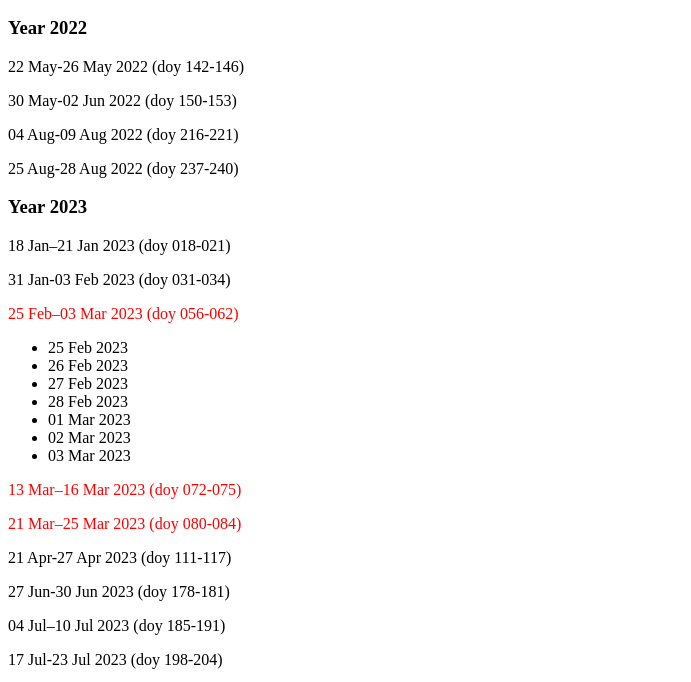
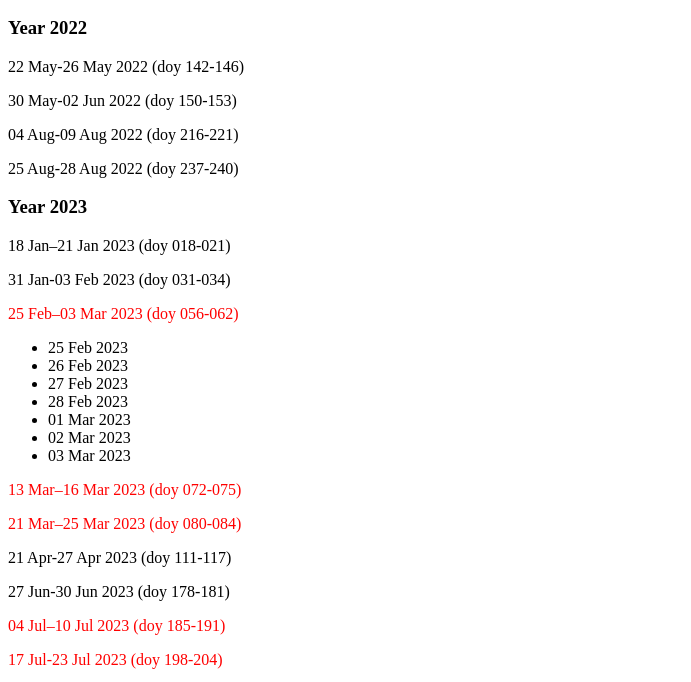
Before and after one commit to rezypradipta/rezypradipta.github.io, a plain HTML site: page SPARTA-cases/index.html in a window 1280 px wide. Shown: the part 110-792 px from the top of the page, without its empty margins (0-691 px from the left). Drawn offline with Linux system fonts and the light colour scheme.

Commit message:
Update index.html

```diff
--- a/SPARTA-cases/index.html
+++ b/SPARTA-cases/index.html
@@ -36,8 +36,8 @@
 <p style="color:red;">21 Mar–25 Mar 2023 (doy 080-084)</p>
 <p>21 Apr-27 Apr 2023 (doy 111-117)</p>
 <p>27 Jun-30 Jun 2023 (doy 178-181)</p>
-<p>04 Jul–10 Jul 2023 (doy 185-191)</p>
-<p>17 Jul-23 Jul 2023 (doy 198-204)</p>
+<p style="color:red;">04 Jul–10 Jul 2023 (doy 185-191)</p>
+<p style="color:red;">17 Jul-23 Jul 2023 (doy 198-204)</p>
 <p>26 Jul-31 Jul 2023 (doy 207-212)</p>
 <p>12 Sep-15 Sep 2023 (doy 255-258)</p>
 <p>08 Oct-11 Oct 2023 (doy 281-284)</p>
```
